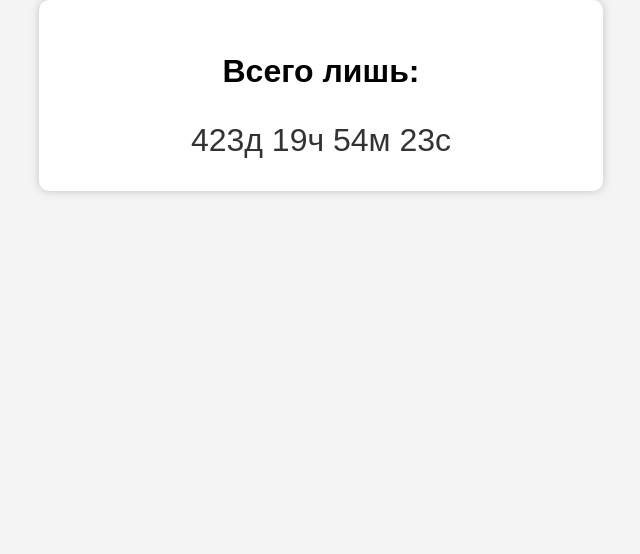
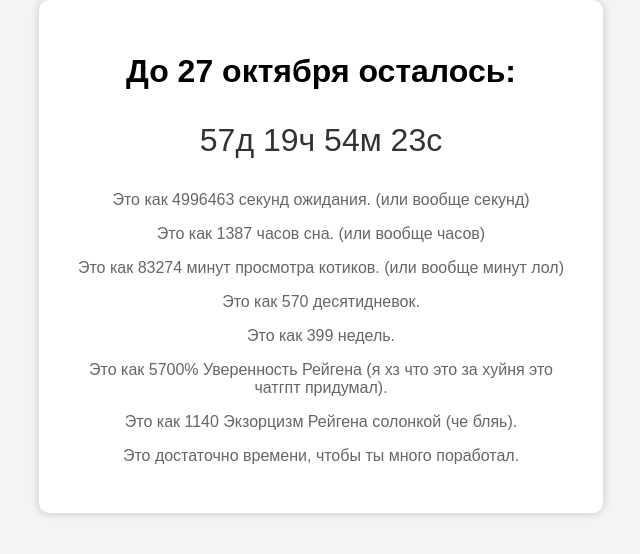
Before and after one commit to BlackBaroness/BlackBaroness.github.io, a plain HTML site: page index.html in a window 1280 px wide. Shown: the whole page, without its empty margins (319-959 px from the left). Drawn offline with Linux system fonts and the light colour scheme.

Commit message:
Update index.html

```diff
--- a/index.html
+++ b/index.html
@@ -1,9 +1,9 @@
 <!DOCTYPE html>
-<html lang="ru">
+<html lang="en">
 <head>
 <meta charset="UTF-8">
 <meta name="viewport" content="width=device-width, initial-scale=1.0">
-<title>Сколько это ещё терпеть?</title>
+<title>Countdown Timer</title>
 <style>
   body {
     font-family: Arial, sans-serif;
@@ -25,16 +25,22 @@
     margin-top: 2rem;
     color: #333;
   }
+  .comparisons {
+    margin-top: 2rem;
+    font-size: 1rem;
+    color: #666;
+  }
 </style>
 </head>
 <body>
 <div class="container">
-  <h1>Всего лишь:</h1>
+  <h1>До 27 октября осталось:</h1>
   <div class="timer" id="countdown"></div>
+  <div class="comparisons" id="comparisons"></div>
 </div>
 <script>
   function updateCountdown() {
-    const targetDate = new Date('2024-10-27T00:00:00+03:00');
+    const targetDate = new Date('2023-10-27T00:00:00+03:00');
     const now = new Date();
     const timeDifference = targetDate - now;
 
@@ -46,10 +52,34 @@
 
       const countdownElement = document.getElementById('countdown');
       countdownElement.innerHTML = `${days}д ${hours}ч ${minutes}м ${seconds}с`;
+
+      const comparisonsElement = document.getElementById('comparisons');
+      comparisonsElement.innerHTML = getComparisons(days, hours, minutes, seconds);
     } else {
       const countdownElement = document.getElementById('countdown');
       countdownElement.innerHTML = 'Таймер истек';
     }
+  }
+
+  function getComparisons(days, hours, minutes, seconds) {
+    const comparisons = [
+      `Это как ${days * 24 * 60 * 60 + hours * 60 * 60 + minutes * 60 + seconds} секунд ожидания. (или вообще секунд)`,
+      `Это как ${days * 24 + hours} часов сна. (или вообще часов)`,
+      `Это как ${days * 24 * 60 + hours * 60 + minutes} минут просмотра котиков. (или вообще минут лол)`,
+      `Это как ${days * 10} десятидневок.`,
+      `Это как ${days * 7} недель.`,
+      `Это как ${days * 100}% Уверенность Рейгена (я хз что это за хуйня это чатгпт придумал).`,
+      `Это как ${days * 20} Экзорцизм Рейгена солонкой (че бляь).`,
+      `Это достаточно времени, чтобы ты много поработал.`
+    ];
+
+    let comparisonsHTML = '';
+
+    for (const comparison of comparisons) {
+      comparisonsHTML += `<p>${comparison}</p>`;
+    }
+
+    return comparisonsHTML;
   }
 
   setInterval(updateCountdown, 1000);
```
